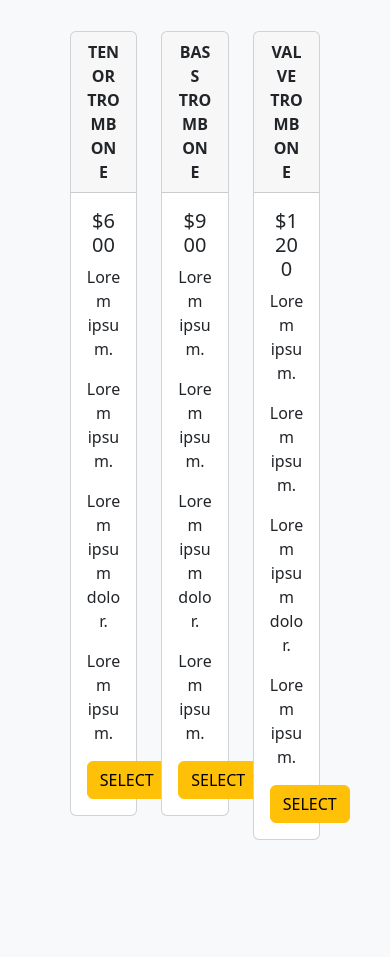
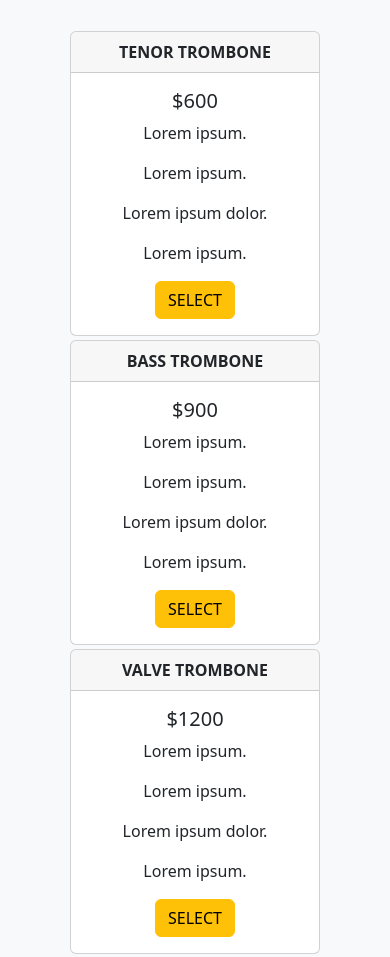
Before and after one commit to Abdoul-Jabbar/productlanding, a plain HTML site: page index.html in a window 390 px wide. Shown: the part 1019-1976 px from the top of the page. Before the commit the page ends 1863 px from the top, so only its background shows below. Drawn offline with nearby package versions, Linux system fonts and the light colour scheme.

Commit message:
edit for small screen size

```diff
--- a/index.html
+++ b/index.html
@@ -89,7 +89,7 @@
       </div>
       <div class="container text-center">
         <div class="row mt-4 w-75 mx-auto">
-          <div class="col-4 mb-1">
+          <div class="col-12 col-lg-4 mb-1">
             <div class="card">
                 <div class="card-header fw-bold">
                     TENOR TROMBONE
@@ -104,7 +104,7 @@
                 </div>
               </div>
           </div>
-          <div class="col-4 mb-1">
+          <div class="col-12 col-lg-4 mb-1">
             <div class="card">
                 <div class="card-header fw-bold">
                     BASS TROMBONE
@@ -119,7 +119,7 @@
                 </div>
               </div>
         </div>
-        <div class="col-4 mb-1">
+        <div class="col-12 col-lg-4 mb-1">
             <div class="card">
                 <div class="card-header fw-bold">
                     VALVE TROMBONE
```
